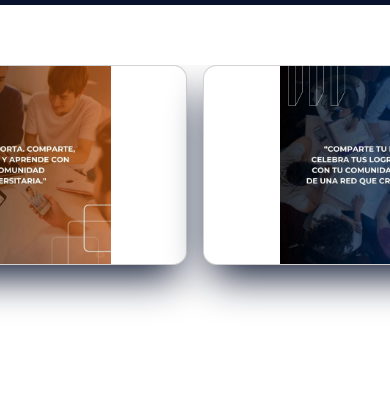
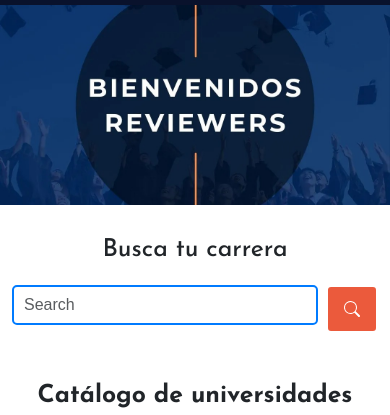
Before and after one commit to Joshua-mendez/CH53UniReview, a plain HTML site: page index.html in a window 390 px wide. Shown: the part 51-466 px from the top of the page. Drawn offline with nearby package versions, Linux system fonts and the light colour scheme; some packages are replaced by stand-ins of ours; a script that the page names is missing.

Commit message:
Cambios de Kenya para responsividad en móvil de inicio

```diff
--- a/index.html
+++ b/index.html
@@ -19,6 +19,7 @@
     <!-- Navbar -->
     <div id="navbar"></div>
 
+    <div class="static-image"></div>
 <div class="wrapper">
 <div class="container">
   <input type="radio" name="slide" id="c1">
--- a/styles/inicio.css
+++ b/styles/inicio.css
@@ -232,3 +232,20 @@ h2{
     font-family: "Josefin Sans", sans-serif !important;
      font-size: 48px;
  }
+
+  @media (max-width: 768px) {
+  .wrapper {
+    display: none;
+  }
+
+  .static-image {
+    display: block !important;
+    background-image: url('../assets/inicio/inicio.jpg');
+    background-position: center center;
+    background-size: cover;
+    background-repeat: no-repeat;
+  width: 100vw;
+   height: 200px;
+   margin-bottom: 30px;
+  }
+}
```
